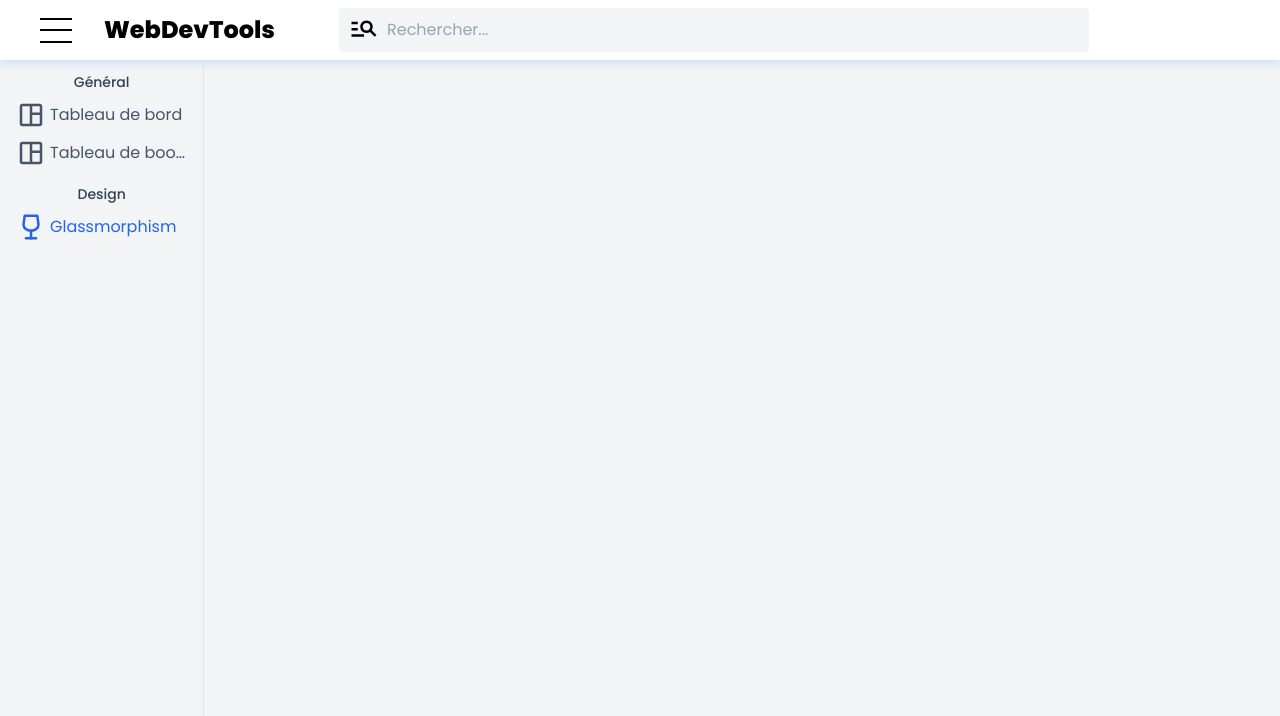
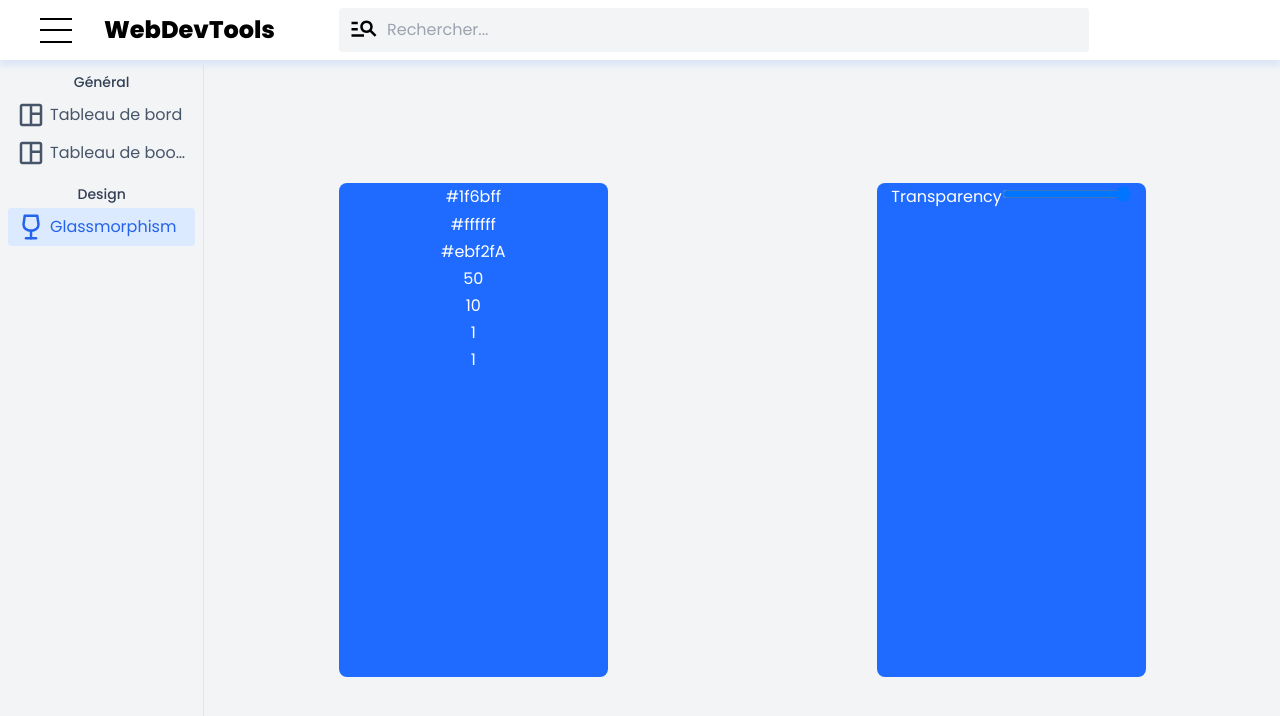
Before and after one commit to Alexis-Chalix/webdevtools, a React (Create React App) app: page /glassmorphism in a window 1280 px wide. Shown: the top 716 px of the page. Built offline with nearby package versions, Linux system fonts and the light colour scheme.

Commit message:
Glassmorphism page creation

```diff
--- a/package.json
+++ b/package.json
@@ -11,6 +11,7 @@
     "react-icons": "^4.6.0",
     "react-router-dom": "^6.4.3",
     "react-scripts": "5.0.1",
+    "react-transition-group": "^4.4.5",
     "web-vitals": "^2.1.4"
   },
   "scripts": {
--- a/src/App.js
+++ b/src/App.js
@@ -2,9 +2,11 @@ import './App.css';
 import { useState } from 'react';
 import { BrowserRouter, Routes, Route } from "react-router-dom";
 
+// Import Pages and Components
 import Header from './components/Header';
 import LateralMenu from './components/LateralMenu/LateralMenu';
 import Dashboard from './pages/Dashboard';
+import Glassmorphism from "./pages/Design/Glassmorphism";
 
 function App() {
     const [lateralIsOpen, setLateralIsOpen] = useState(true);
@@ -19,6 +21,7 @@ function App() {
                         <Routes>
                             <Route path='/' element={<Dashboard />} />
                             <Route path='/dashboard' element={<Dashboard />} />
+                            <Route path='/glassmorphism' element={ <Glassmorphism /> } />
                         </Routes>
                     </section>
                 </div>
--- /dev/null
+++ b/src/components/Design/Glassmorphism/RangeSelect.js
@@ -0,0 +1,10 @@
+function RangeSelect({ type, title }) {
+    return (
+        <div>
+            <label>{ title }</label>
+            <input type="range" min={0} max={50} step={10} />
+        </div>
+    )
+}
+
+export default RangeSelect;
--- /dev/null
+++ b/src/components/Design/Glassmorphism/Result.js
@@ -0,0 +1,21 @@
+function Result({ settings }) {
+    return(
+        <div
+            className='h-2/3 w-1/4 rounded-lg'
+            style={{
+                backgroundColor: settings.backgroundColor,
+                color: settings.textColor,
+            }}
+        >
+            <p>{ settings.backgroundColor }</p>
+            <p>{ settings.textColor }</p>
+            <p>{ settings.panelColor }</p>
+            <p>{ settings.transparency }</p>
+            <p>{ settings.blur }</p>
+            <p>{ settings.shadowOpacity }</p>
+            <p>{ settings.shadowWidth }</p>
+        </div>
+    )
+}
+
+export default Result;
--- /dev/null
+++ b/src/components/Design/Glassmorphism/Settings.js
@@ -0,0 +1,17 @@
+import RangeSelect from "./RangeSelect";
+
+function Settings({ settings }) {
+    return (
+        <div
+            className='h-2/3 w-1/4 rounded-lg'
+            style={{
+                backgroundColor: settings.backgroundColor,
+                color: settings.textColor
+            }}
+        >
+            <RangeSelect type="transparency" title='Transparency' />
+        </div>
+    )
+}
+
+export default Settings;
--- a/src/components/LateralMenu/Element.js
+++ b/src/components/LateralMenu/Element.js
@@ -5,7 +5,7 @@ function Element({ isOpen, type, icon, link }) {
         <NavLink
             to={ link }
             className={({ isActive }) =>
-                'px-2 py-1 flex cursor-pointer items-center rounded customTransition !duration-200 hover:bg-zinc-200 ' + (isActive ? "text-blue-600" : "text-slate-600")
+                'px-2 py-1 flex cursor-pointer items-center rounded customTransition !duration-200 hover:bg-zinc-200 ' + (isActive ? "text-blue-600 bg-blue-100 hover:bg-blue-200" : "text-slate-600")
             }
         >
             <div className='text-3xl text-center customTransition'>{ icon }</div>
--- /dev/null
+++ b/src/pages/Design/Glassmorphism.js
@@ -0,0 +1,24 @@
+import { useState } from "react";
+import Result from '../../components/Design/Glassmorphism/Result';
+import Settings from '../../components/Design/Glassmorphism/Settings'
+
+function Glassmorphism() {
+    const [resultSettings, setResultSettings] = useState({
+        backgroundColor: '#1f6bff',
+        textColor: '#ffffff',
+        panelColor: '#ebf2fA',
+        transparency: 50,
+        blur: 10,
+        shadowOpacity: 1,
+        shadowWidth: 1
+    })
+
+    return (
+        <div className='flex items-center h-full justify-around'>
+            <Result settings={ resultSettings } />
+            <Settings settings={ resultSettings } />
+        </div>
+    )
+}
+
+export default Glassmorphism;
```
Also changed, not shown: 1 other file (tests, documents, lock files or other folders).
